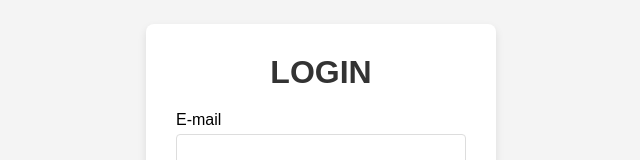
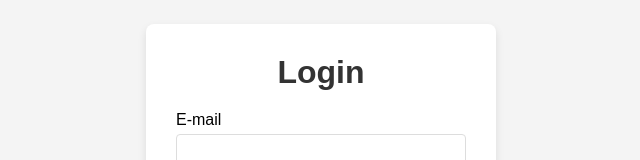
Before and after one commit to codstrush43/New-folder, a React (Vite) app in the folder skill/: page / in a window 1280 px wide. Shown: the part 187-347 px from the top of the page, without its empty margins (319-959 px from the left). Built offline with nearby package versions, Linux system fonts and the light colour scheme.

Commit message:
Login text

```diff
--- a/skill/src/login/Login.jsx
+++ b/skill/src/login/Login.jsx
@@ -11,7 +11,7 @@ function Login() {
     <div id="log-sign">
       <div id="container">
         <div id="login">
-          <h1> LOGIN </h1>
+          <h1> Login </h1>
         </div>
 
         <div className="inputs">
```
